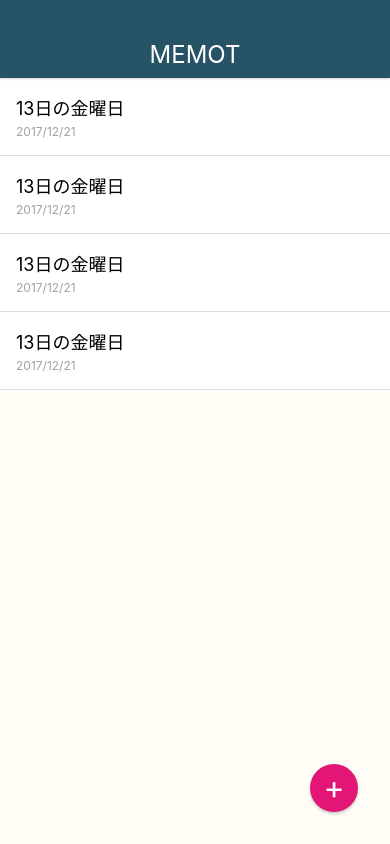
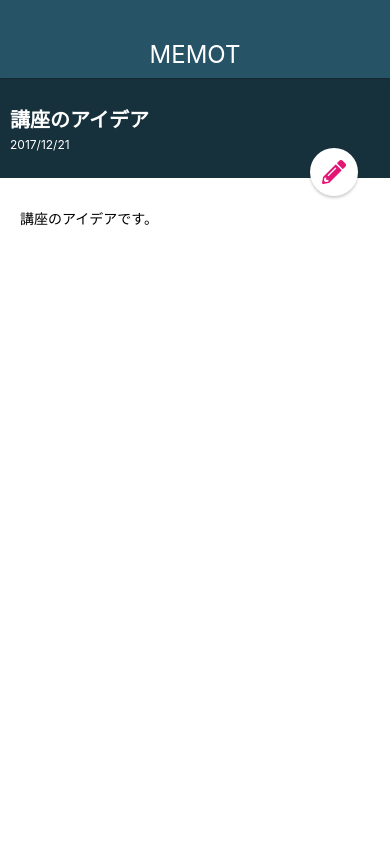
Before and after one commit to tomoki-inoue1221/MemoApp, a React Native app: screen / in a window 390 px wide. Built offline with nearby package versions, Linux system fonts and the light colour scheme.

Commit message:
font awesomeを追加

```diff
--- a/App.js
+++ b/App.js
@@ -10,8 +10,8 @@
     return (
       <View style={styles.container}>
         <AppBar />
-        <MemoListScreen />
-        {/* <MemoDetailScreen /> */}
+        {/* <MemoListScreen /> */}
+        <MemoDetailScreen />
       </View>
     );
   }
--- a/package.json
+++ b/package.json
@@ -8,6 +8,7 @@
     "eject": "expo eject"
   },
   "dependencies": {
+    "@expo/vector-icons": "^10.2.0",
     "babel-eslint": "^10.1.0",
     "eslint": "^7.4.0",
     "eslint-config-airbnb": "^18.2.0",
@@ -15,6 +16,7 @@
     "eslint-plugin-jsx-a11y": "^6.3.1",
     "eslint-plugin-react": "^7.20.3",
     "expo": "^38.0.8",
+    "expo-font": "^8.2.1",
     "expo-status-bar": "^1.0.2",
     "react": "~16.11.0",
     "react-dom": "~16.11.0",
--- a/src/elements/CircleButton.js
+++ b/src/elements/CircleButton.js
@@ -1,9 +1,30 @@
 import React from 'react';
 import { StyleSheet, Text, View } from 'react-native';
 
+import * as Font from 'expo-font';
+import { createIconSet } from '@expo/vector-icons';
+import fontAwesome from '../../assets/fonts/fa-solid-900.ttf';
+
+const CustomIcon = createIconSet({
+  pencil: '\uf303',
+  plus: '\uf067',
+}, 'FontAwesome');
+
 class CircleButton extends React.Component {
+  state = {
+    fontLoaded: false,
+  }
+
+  async componentDidMount() {
+    await Font.loadAsync({
+      FontAwesome: fontAwesome,
+    });
+
+    this.setState({ fontLoaded: true });
+  }
+
   render() {
-    const { style, color } = this.props;
+    const { name, style, color } = this.props;
 
     let bgColor = '#E31676';
     let textColor = '#fff';
@@ -15,9 +36,11 @@
 
     return (
       <View style={[styles.circleButton, style, { backgroundColor: bgColor }]}>
-        <Text style={[styles.circleButtonTitle, { color: textColor }]}>
-          {this.props.children}
-        </Text>
+        {
+          this.state.fontLoaded ? (
+            <CustomIcon name={name} style={[styles.circleButtonTitle, { color: textColor }]} />
+          ) : null
+        }
       </View>
     );
   }
@@ -39,8 +62,9 @@
     shadowRadius: 3.0,
   },
   circleButtonTitle: {
-    fontSize: 32,
+    fontSize: 24,
     lineHeight: 32,
+    fontFamily: 'FontAwesome',
   },
 });
 
--- a/src/screens/MemoDetailScreen.js
+++ b/src/screens/MemoDetailScreen.js
@@ -20,7 +20,7 @@
           </Text>
         </View>
 
-        <CircleButton color="white" style={styles.editButton}>+</CircleButton>
+        <CircleButton color="white" style={styles.editButton} name="pencil" />
       </View>
     );
   }
--- a/src/screens/MemoListScreen.js
+++ b/src/screens/MemoListScreen.js
@@ -9,7 +9,7 @@
     return (
       <View style={styles.container}>
         <MemoList />
-        <CircleButton>+</CircleButton>
+        <CircleButton name="plus" />
       </View>
     );
   }
```
Also changed, not shown: .eslintrc.json, assets/fonts/fa-solid-900.ttf (added).
